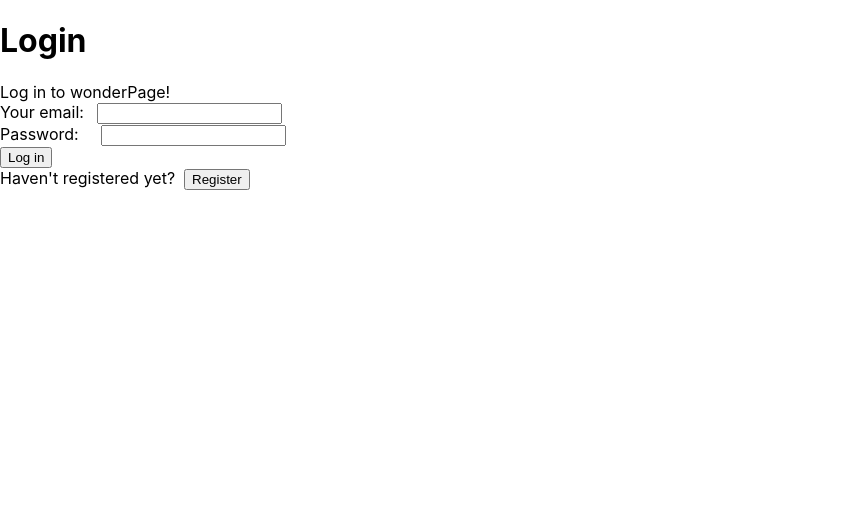
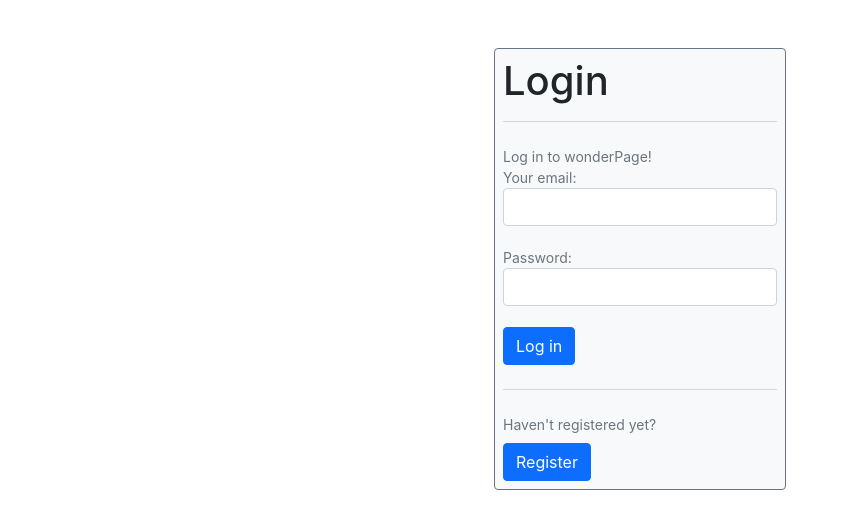
Before and after one commit to InstantBuddha/react-login, a React (Create React App) app: page / in a window 1280 px wide. Shown: the top 528 px of the page, without its empty margins (0-849 px from the left). Built offline with nearby package versions, Linux system fonts and the light colour scheme.

Commit message:
beautify with bootstrap

```diff
--- a/package.json
+++ b/package.json
@@ -6,7 +6,11 @@
     "@testing-library/jest-dom": "^5.14.1",
     "@testing-library/react": "^11.2.7",
     "@testing-library/user-event": "^12.8.3",
+    "bootstrap": "^5.1.3",
+    "jquery": "^3.6.0",
+    "popper.js": "^1.16.1",
     "react": "^17.0.2",
+    "react-bootstrap": "^2.0.1",
     "react-dom": "^17.0.2",
     "react-scripts": "4.0.3",
     "web-vitals": "^1.1.2"
--- a/src/components/LoginPage.js
+++ b/src/components/LoginPage.js
@@ -38,24 +38,51 @@ export class LoginPage extends Component {
     }
 
     render() {
+        const customCSS = {
+            wrapper: "border border-secondary p-2 rounded bg-light",
+            form: "",
+            inputs: "form-control",
+            texts: "form-text mt-2 mb-2",
+            button: "btn btn-primary"
+        }
+        const Line = () => (<hr class="text-secondary"/>)
         return (
-            <div>
+            <div class={customCSS.wrapper}>
                 <h1>Login</h1>
-                <form onSubmit={this.handleSubmit}>
-                    <label>
+                <Line />
+                <form onSubmit={this.handleSubmit}
+                    class={customCSS.form}>
+                    <label class={customCSS.texts}>
                         Log in to wonderPage!
                         <br />
-                        Your email: &nbsp; <input type="email" value={this.state.email} onChange={this.handleChange} />
+                        Your email:
+                        <input
+                            type="email"
+                            value={this.state.email}
+                            onChange={this.handleChange}
+                            class={customCSS.inputs}/>
                         <br />
-                        Password: &nbsp; &nbsp; <input type="password" value={this.state.password} onChange={this.handleChange} />
+                        Password:
+                        <input
+                            type="password"
+                            value={this.state.password}
+                            onChange={this.handleChange}
+                            class={customCSS.inputs}/>
                         <br />
-                        <input type="submit" value="Log in" />
+                        <input
+                            type="submit"
+                            value="Log in"
+                            class={customCSS.button}/>
                     </label>
+                    <Line />
                 </form>
                 <form onSubmit={this.switchToLogin}>
-                    <label>
-                        Haven't registered yet? &nbsp;
-                        <input type="submit" value="Register"/>
+                    <label >
+                        <div class={customCSS.texts}>Haven't registered yet? </div>
+                        <input
+                            type="submit"
+                            value="Register"
+                            class={customCSS.button}/>
                     </label>
                 </form>
             </div>
--- a/src/components/Selector.js
+++ b/src/components/Selector.js
@@ -78,19 +78,26 @@ export class Selector extends Component {
     }
 
     render() {
+        const inlineCSS = "d-flex justify-content-center mt-5"
         if (!this.state.loggedIn){
             return (
-                <div>
+                <div class={inlineCSS}>
                     {this.state.showLogin ?
-                    <LoginPage childSwitcher = {this.childSwitcher} signYouIn={this.signYouIn}/>
+                    <LoginPage childSwitcher = {this.childSwitcher}
+                            signYouIn={this.signYouIn}/>
                     :
-                    <SignUp childSwitcher = {this.childSwitcher} signYouUp = {this.signYouUp}/>}
+                    <SignUp childSwitcher = {this.childSwitcher}
+                            signYouUp = {this.signYouUp}/>}
                 </div>
             )
         }else{
-            return  <div>
+            return  <div class="m-5">
                         <UsersTable allUsersList = {this.state.users}/>
-                        <button onClick={this.logOut}>Log out</button>
+                        <button
+                            onClick={this.logOut}
+                            class="btn btn-primary btn-lg">
+                            Log out
+                        </button>
                     </div>
         }
     }
--- a/src/components/SignUp.js
+++ b/src/components/SignUp.js
@@ -91,50 +91,71 @@ export class SignUp extends Component {
     }
 
     render() {
+        const customCSS = {
+            wrapper: "border border-secondary p-2 rounded bg-light",
+            form: "",
+            inputs: "form-control",
+            texts: "form-text mt-2 mb-2",
+            checkbox: "form-check-input m-1",
+            button: "btn btn-primary"
+        }
+        const Line = () => (<hr class="text-secondary"/>)
         return (
-            <div>
+            <div class={customCSS.wrapper}>
                 <h1>Sign Up</h1>
-                <form onSubmit={this.handleSubmit}>
-                    <label>
+                <Line />
+                <form onSubmit={this.handleSubmit}
+                    class={customCSS.form}>
+                    <label class={customCSS.texts}>
                         Register to wonderPage!
                         <br />
                         Your email: <br />
                         <input
                             type="email"
                             name="email"
-                            onChange={this.handleChange} />
+                            onChange={this.handleChange}
+                            class={customCSS.inputs} />
                         <br />
                         Choose a password: <br />
                         <input
                             type="password"
                             name="pass1"
-                            onChange={this.handleChange} />
+                            onChange={this.handleChange}
+                            class={customCSS.inputs} />
                         <br />
                         Write it again: <br />
                         <input
                             type="password"
                             name="pass2"
-                            onChange={this.handleChange} />
+                            onChange={this.handleChange}
+                            class={customCSS.inputs} />
                         <br />
-                        Do you agree to whatever?
                         <input
                             type="checkbox"
                             name="agreed"
-                            onChange={this.handleChange} />
+                            onChange={this.handleChange}
+                            class={customCSS.checkbox}  />
+                        I agree to whatever
                         <br />
                         {this.state.tempData.displayMessage &&
                         <MessageDisplayer message = {this.state.tempData.displayMessage} />
                         }
                         <input
                             type="submit"
-                            value="Register" />
+                            value="Register"
+                            class={customCSS.button} />
                     </label>
                 </form>
-
+                <Line />
                 <form onSubmit={this.switchToSignUp}>
                     <label>
-                        Already registered? &nbsp;
-                        <input type="submit" value="Log in" />
+                        <div
+                            class={customCSS.texts}>
+                            Already registered?
+                        </div>
+                        <input type="submit"
+                            value="Log in"
+                            class={customCSS.button} />
                     </label>
                 </form>
 
--- a/src/components/UserCard.js
+++ b/src/components/UserCard.js
@@ -2,9 +2,10 @@ import React from 'react'
 
 export default function UserCard(props) {
     return (
-        <div>
-            <img src="https://www.iconspedia.com/dload.php?up_id=132953" />
-            <div>{props.user.email}</div>
+        <div class="border border-secondary m-1 d-flex flex-row">
+            <img src="https://www.iconspedia.com/dload.php?up_id=132953"
+                class="p-1" />
+            <div class="p-2" >{props.user.email}</div>
         </div>
     )
 }
--- a/src/components/UsersTable.js
+++ b/src/components/UsersTable.js
@@ -2,12 +2,27 @@ import React from 'react'
 import UserCard from './UserCard'
 
 export default function UsersTable(props) {
-    const userList = props.allUsersList.map( user => <UserCard user = {user}/>)
+    const inlineCSS = {
+        container: "d-flex flex-column m-5 text-center",
+        image: "p-3",
+        h1: "p-2",
+        userCard: "border border-secondary m-1"
+    }
+    const userList = props.allUsersList.map( user => <UserCard
+                                                        key = {user.email}
+                                                        user = {user}
+                                                        class = {inlineCSS.userCard}  />)
         return (
-            <div>
-                <h1>Now you can see them all!</h1>
-                <img src="https://upload.wikimedia.org/wikipedia/commons/thumb/4/4d/1-month-old_kitten_33.jpg/640px-1-month-old_kitten_33.jpg" />
-                <h1>Our users:</h1>
+            <div class={inlineCSS.container}>
+                <h1 class={inlineCSS.h1}>
+                    Now you can see them all!
+                </h1>
+                <img
+                    src="https://upload.wikimedia.org/wikipedia/commons/thumb/4/4d/1-month-old_kitten_33.jpg/640px-1-month-old_kitten_33.jpg"
+                    class={inlineCSS.image}/>
+                <h1 class={inlineCSS.h1}>
+                    Our users:
+                </h1>
                 <div>
                     {userList}
                 </div>
--- a/src/index.js
+++ b/src/index.js
@@ -1,3 +1,7 @@
+import 'bootstrap/dist/css/bootstrap.min.css';
+import $ from 'jquery';
+import Popper from 'popper.js';
+import 'bootstrap/dist/js/bootstrap.bundle.min';
 import React from 'react';
 import ReactDOM from 'react-dom';
 import './index.css';
```
Also changed, not shown: src/components/Content.js (deleted, +0 -34 lines), 1 other file (tests, documents, lock files or other folders).
